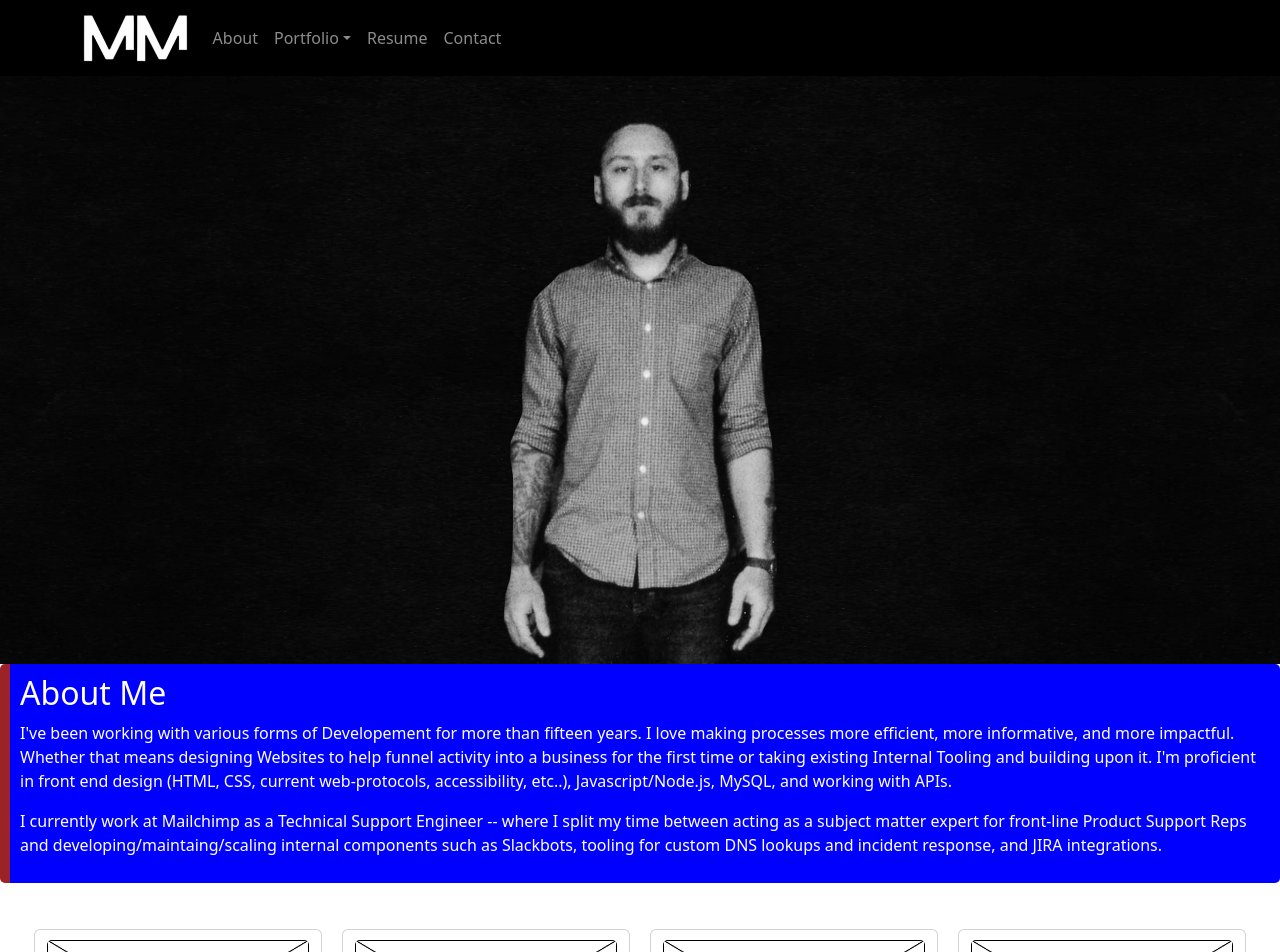
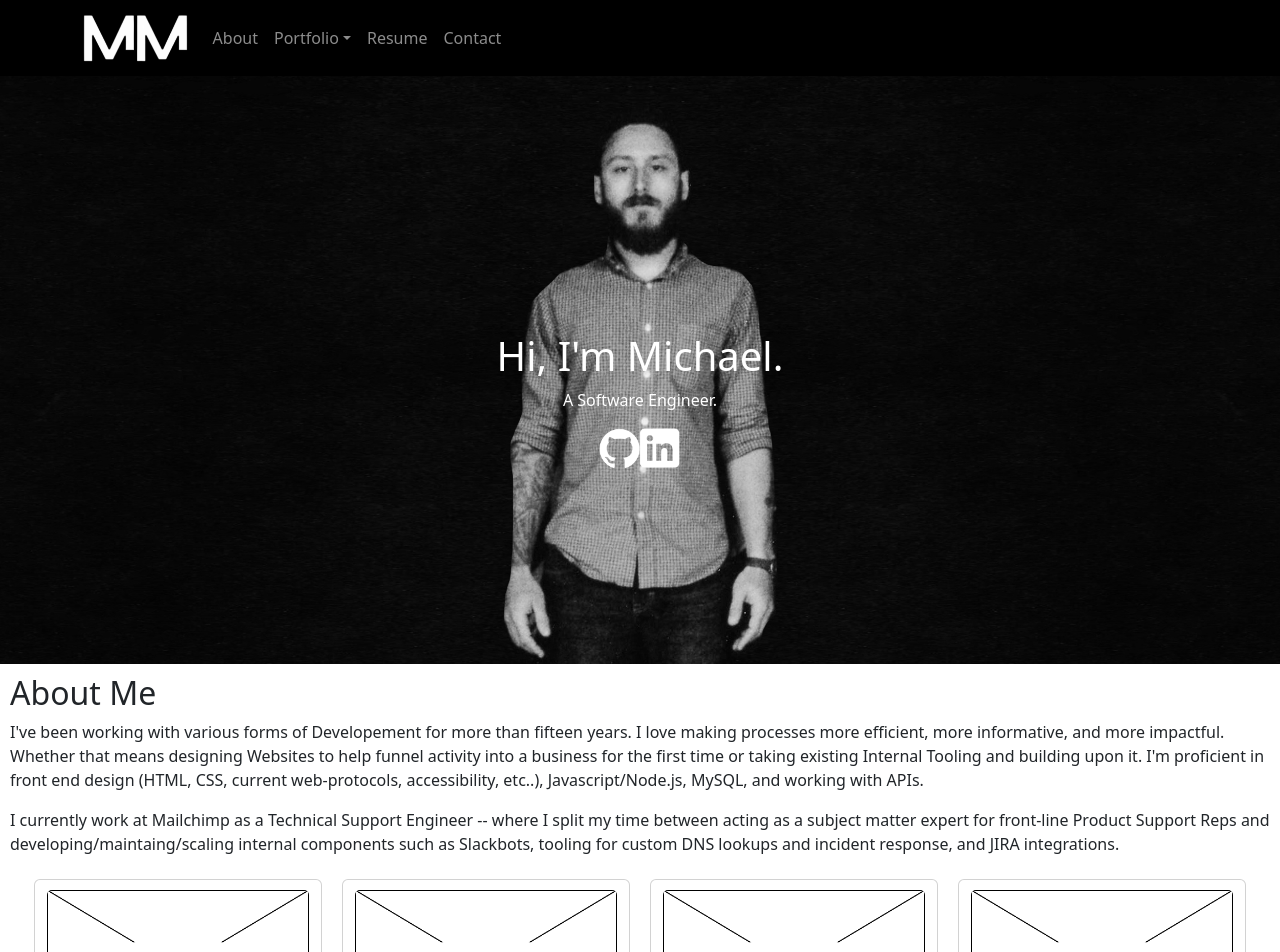
Before and after one commit to makeithappenmike/react-portfolio, a React (Vite) app in the folder React Portfolio - Michael Martens/: page / in a window 1280 px wide. Shown: the top 952 px of the page. Built offline with nearby package versions, Linux system fonts and the light colour scheme.

Commit message:
working on hero styling

```diff
--- a/React Portfolio - Michael Martens/src/components/PortfolioContainer.jsx
+++ b/React Portfolio - Michael Martens/src/components/PortfolioContainer.jsx
@@ -6,6 +6,7 @@ import Resume from './sections/Resume';
 import Contact from './sections/Contact';
 import Hero from './sections/Hero';
 import Navigation from './Navigation';
+import { ParallaxProvider, Parallax, useParallax } from 'react-scroll-parallax';
 
 export default function PortfolioContainer() {
 
@@ -21,9 +22,9 @@ export default function PortfolioContainer() {
   // };
 
 // The scroll listener
-console.log(document.querySelector('#resume'));
 const handleScroll = () => {
     window.addEventListener("scroll", () => {
+      // console.log('Two', window.scrollY);
       if (window.scrollY > 250 && window.scrollY < 350) {
         document.querySelector('#about').style.backgroundColor = 'green';
       } else if (window.scrollY > 350 && window.scrollY < 450) {
@@ -43,6 +44,7 @@ useEffect(() => {
 }, [handleScroll])
 
   const [isActive, setIsActive] = useState(false);
+  // const { ref } = useParallax({ speed: 10, onEnter: (element) => console.log('Enter', element.el), onExit: (element) => console.log('Exit', element.el),  });
 
   const renderSection = () => {
 
@@ -59,25 +61,35 @@ useEffect(() => {
       // event.currentTarget.id.style={styles.active};
     };
 
-    return <section className='page'>
+    return <ParallaxProvider>
+      <section className='page'>
       <section id='hero' style={styles.hero}  onClick={handleClick} onScroll={handleScroll} >
         <Hero />
       </section>
       <section className='sections'>
-        <section id='about' style={styles.active} onClick={handleClick} onScroll={handleScroll} >
+        <section id='about' style={styles.about} onClick={handleClick} onScroll={handleScroll}>
+        <Parallax>
           <About />
+          </Parallax>
         </section>
         <section id='portfolio' style={styles.portfolio} onClick={handleClick} onScroll={handleScroll}>
+        <Parallax>
           <Portfolio />
+          </Parallax>
         </section>
         <section id='resume' style={styles.resume} onClick={handleClick} onScroll={handleScroll}>
+        <Parallax>
           <Resume />
+          </Parallax>
         </section>
         <section id='contact' style={styles.contact} onClick={handleClick} onScroll={handleScroll}>
+        <Parallax>
           <Contact />
+          </Parallax>
         </section>
       </section>
     </section>
+    </ParallaxProvider>
   };
 
   const styles = {
--- a/React Portfolio - Michael Martens/src/components/sections/Hero.jsx
+++ b/React Portfolio - Michael Martens/src/components/sections/Hero.jsx
@@ -1,15 +1,33 @@
 import React from 'react';
 import hero_bg from '../../assets/hero_bg.jpg';
+import github_white from '../../assets/github_white.png';
+import linkedin_white from '../../assets/linkedin_white.png';
 
 const styles = {
   hero_img: {
     maxWidth: '100vw'
+  },
+  hero_text: {
+    textAlign: 'center',
+    position: 'absolute',
+    top: '50%',
+    left: '50%',
+    transform: 'translate(-50%, -50%)',
+    color: 'white',
+  },
+  socials: {
+    maxWidth: '40px'
   }
 }
 
 function Hero() {
   return (
     <section className='pageSection hero' >
+    <div style={styles.hero_text}>
+      <h1>Hi, I'm Michael.</h1>
+      <p>A Software Engineer.</p>
+      <span><img style={styles.socials} src={github_white} /></span><span><img style={styles.socials} src={linkedin_white} /></span>
+    </div>
     <img className='hero_image' src={hero_bg} style={styles.hero_img} />
     </section>
   )
--- a/React Portfolio - Michael Martens/src/main.jsx
+++ b/React Portfolio - Michael Martens/src/main.jsx
@@ -1,10 +1,13 @@
 import React from 'react'
 import ReactDOM from 'react-dom/client'
 import App from './App'
+import { ParallaxProvider } from 'react-scroll-parallax';
 // import './styles/App.css'
 
 ReactDOM.createRoot(document.getElementById('root')).render(
   <React.StrictMode>
-    <App />
+    <ParallaxProvider>
+      <App />
+    </ParallaxProvider>
   </React.StrictMode>
 )
```
Also changed, not shown: React Portfolio - Michael Martens/src/assets/github_white.png (added), React Portfolio - Michael Martens/src/assets/linkedin_white.png (added).
